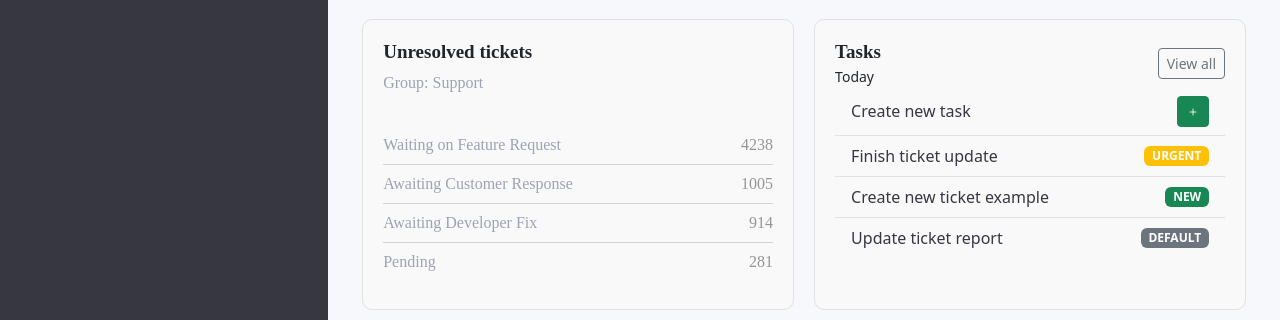
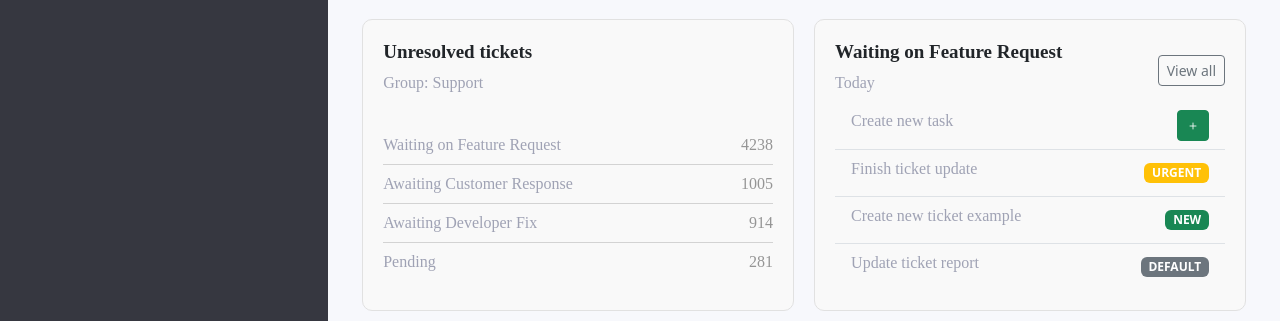
Before and after one commit to dayna714/DaynaDicuangco_KyleMangio_Bootstrap_INM320SCC, a website: page public/index.html in a window 1280 px wide. Shown: the part 661-982 px from the top of the page. Drawn offline with nearby package versions, Linux system fonts and the light colour scheme; a web font is replaced by a local one.

Commit message:
css change

```diff
--- a/public/index.html
+++ b/public/index.html
@@ -162,34 +162,34 @@
                     <div class="bottom-tile right col-sm-6">
                           <div class="card-header d-flex justify-content-between align-items-center">
                             <div>
-                              <h5 class="mb-0">Tasks</h5>
-                              <small>Today</small>
+                                <h5>Waiting on Feature Request</h5>
+                                <h6>Today</h6>
                             </div>
                             <a href="#" class="btn btn-outline-secondary btn-sm">View all</a>
                           </div>
                           <ul class="list-group list-group-flush">
                             <li class="list-group-item">
                               <div class="d-flex justify-content-between align-items-center">
-                                <span>Create new task</span>
+                                <h6>Create new task</h6>
                                 <button class="btn btn-success btn-sm"> <i class="bi bi-plus"></i>
                                 </i></button>
                               </div>
                             </li>
                             <li class="list-group-item">
                               <div class="d-flex justify-content-between align-items-center">
-                                <span>Finish ticket update</span>
+                                <h6>Finish ticket update</h6>
                                 <span class="badge bg-warning">URGENT</span>
                               </div>
                             </li>
                             <li class="list-group-item">
                               <div class="d-flex justify-content-between align-items-center">
-                                <span>Create new ticket example</span>
+                                <h6>Create new ticket example</h6>
                                 <span class="badge bg-success">NEW</span>
                               </div>
                             </li>
                             <li class="list-group-item">
                               <div class="d-flex justify-content-between align-items-center">
-                                <span>Update ticket report</span>
+                                <h6>Update ticket report</h6>
                                 <span class="badge bg-secondary">DEFAULT</span>
                               </div>
                             </li>
```
